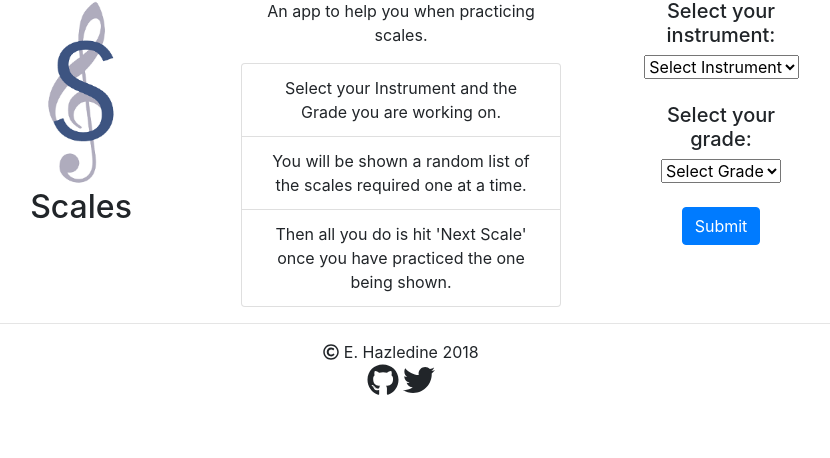
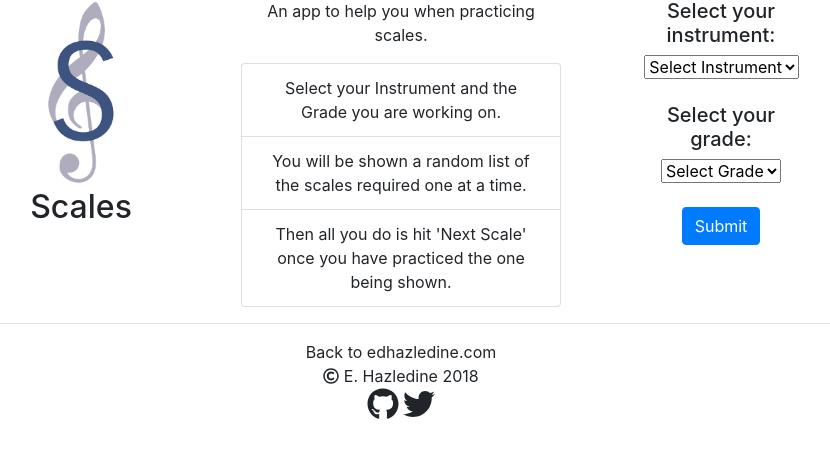
Before and after one commit to edhaz/scales, a Flask app: page / in a window 1280 px wide. Shown: the part 51-509 px from the top of the page, without its empty margins (239-1069 px from the left). Run offline with Flask 2, Linux system fonts and the light colour scheme; some libraries are stand-ins or nearby versions.

Commit message:
Add link to main site

```diff
--- a/templates/layout.html
+++ b/templates/layout.html
@@ -12,17 +12,17 @@
     <title>Scales</title>
 </head>
 
-<body>
+<body style="margin-top:50px">
     {% block body %}{% endblock %}
     <div class="container-fluid" id="footer">
         <hr>
-        <p class="text-center"><i class="far fa-copyright"></i> E. Hazledine 2018 <br><a href="https://github.com/edhaz" target="_blank"><i class="fab fa-github fa-2x" title="Github"></i></a>  <a href="https://twitter.com/ed_hazledine" target="_blank"><i class="fab fa-twitter fa-2x" title="Twitter"></i></a></p>
+        <p class="text-center"><a href="https://edhazledine.com">Back to edhazledine.com</a><br><i class="far fa-copyright"></i> E. Hazledine 2018 <br><a href="https://github.com/edhaz" target="_blank"><i class="fab fa-github fa-2x" title="Github"></i></a>  <a href="https://twitter.com/ed_hazledine" target="_blank"><i class="fab fa-twitter fa-2x" title="Twitter"></i></a></p>
     </div>
     <script src="//ajax.googleapis.com/ajax/libs/jquery/1.9.1/jquery.min.js"></script>
     <script>window.jQuery || document.write('<script src="{{ url_for('static', filename='jquery.js') }}">\x3C/script>')</script>
     <script src="https://code.jquery.com/jquery-3.3.1.slim.min.js" integrity="sha384-q8i/X+965DzO0rT7abK41JStQIAqVgRVzpbzo5smXKp4YfRvH+8abtTE1Pi6jizo" crossorigin="anonymous"></script>
     <script src="https://cdnjs.cloudflare.com/ajax/libs/popper.js/1.14.0/umd/popper.min.js" integrity="sha384-cs/chFZiN24E4KMATLdqdvsezGxaGsi4hLGOzlXwp5UZB1LY//20VyM2taTB4QvJ" crossorigin="anonymous"></script>
     <script src="https://stackpath.bootstrapcdn.com/bootstrap/4.1.0/js/bootstrap.min.js" integrity="sha384-uefMccjFJAIv6A+rW+L4AHf99KvxDjWSu1z9VI8SKNVmz4sk7buKt/6v9KI65qnm" crossorigin="anonymous"></script>
-</body>
+</bodyst>
 
 </html>
```
